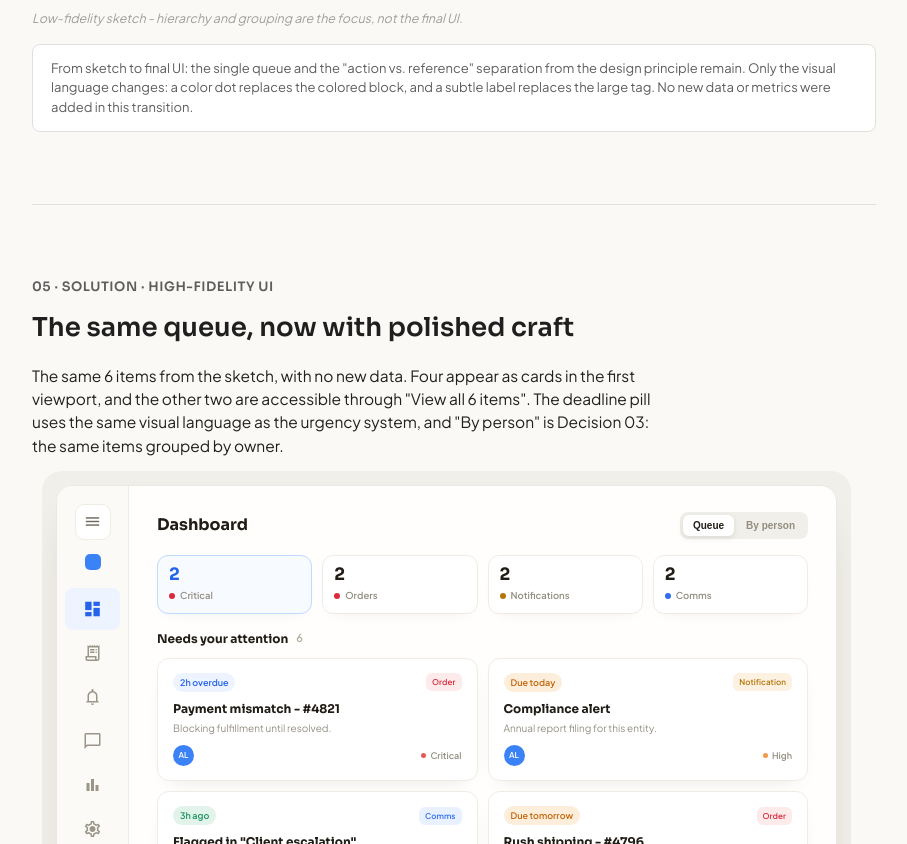
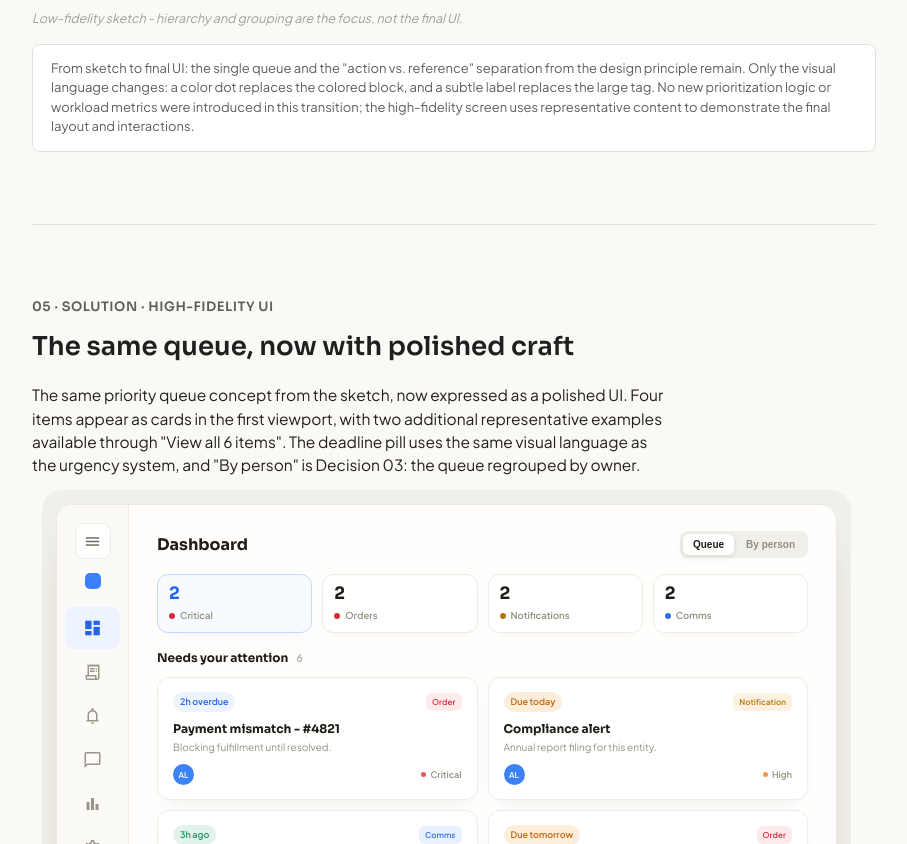
Before and after one commit to lucasmateusbraga/challenge, a plain HTML site: page index.html in a window 1280 px wide. Shown: the part 3798-4642 px from the top of the page, without its empty margins (186-1093 px from the left). Drawn offline with nearby package versions, Linux system fonts and the light colour scheme.

Commit message:
Add files via upload

```diff
--- a/index.html
+++ b/index.html
@@ -454,13 +454,13 @@
       </div>
     </div>
     <div class="wf-caption">Low-fidelity sketch - hierarchy and grouping are the focus, not the final UI.</div>
-    <div class="process-note">From sketch to final UI: the single queue and the "action vs. reference" separation from the design principle remain. Only the visual language changes: a color dot replaces the colored block, and a subtle label replaces the large tag. No new data or metrics were added in this transition.</div>
+    <div class="process-note">From sketch to final UI: the single queue and the "action vs. reference" separation from the design principle remain. Only the visual language changes: a color dot replaces the colored block, and a subtle label replaces the large tag. No new prioritization logic or workload metrics were introduced in this transition; the high-fidelity screen uses representative content to demonstrate the final layout and interactions.</div>
   </section>
 
   <section>
     <div class="label">05 · Solution · high-fidelity UI</div>
     <h2>The same queue, now with polished craft</h2>
-    <p class="body">The same 6 items from the sketch, with no new data. Four appear as cards in the first viewport, and the other two are accessible through "View all 6 items". The deadline pill uses the same visual language as the urgency system, and "By person" is Decision 03: the same items grouped by owner.</p>
+    <p class="body">The same priority queue concept from the sketch, now expressed as a polished UI. Four items appear as cards in the first viewport, with two additional representative examples available through "View all 6 items". The deadline pill uses the same visual language as the urgency system, and "By person" is Decision 03: the queue regrouped by owner.</p>
 
     <div class="hf-scroll">
       <div class="hf-outer">
```
